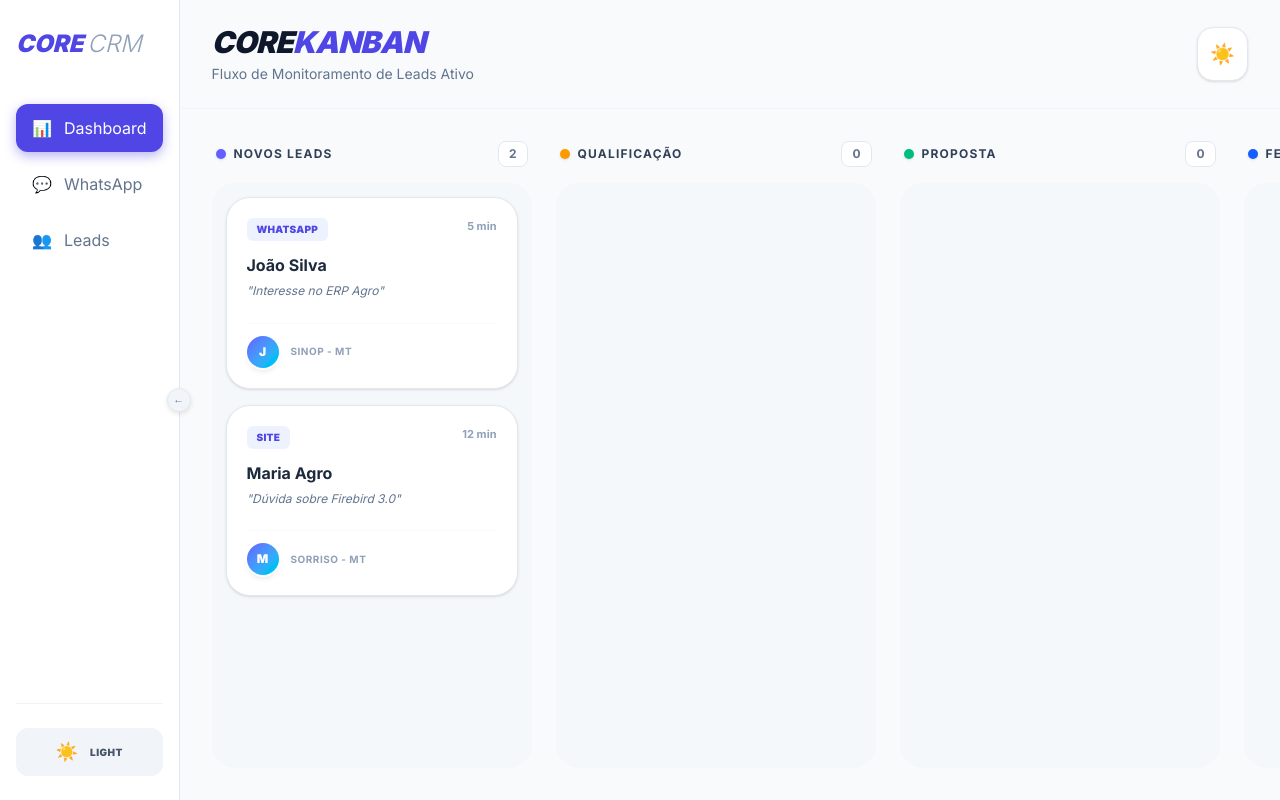
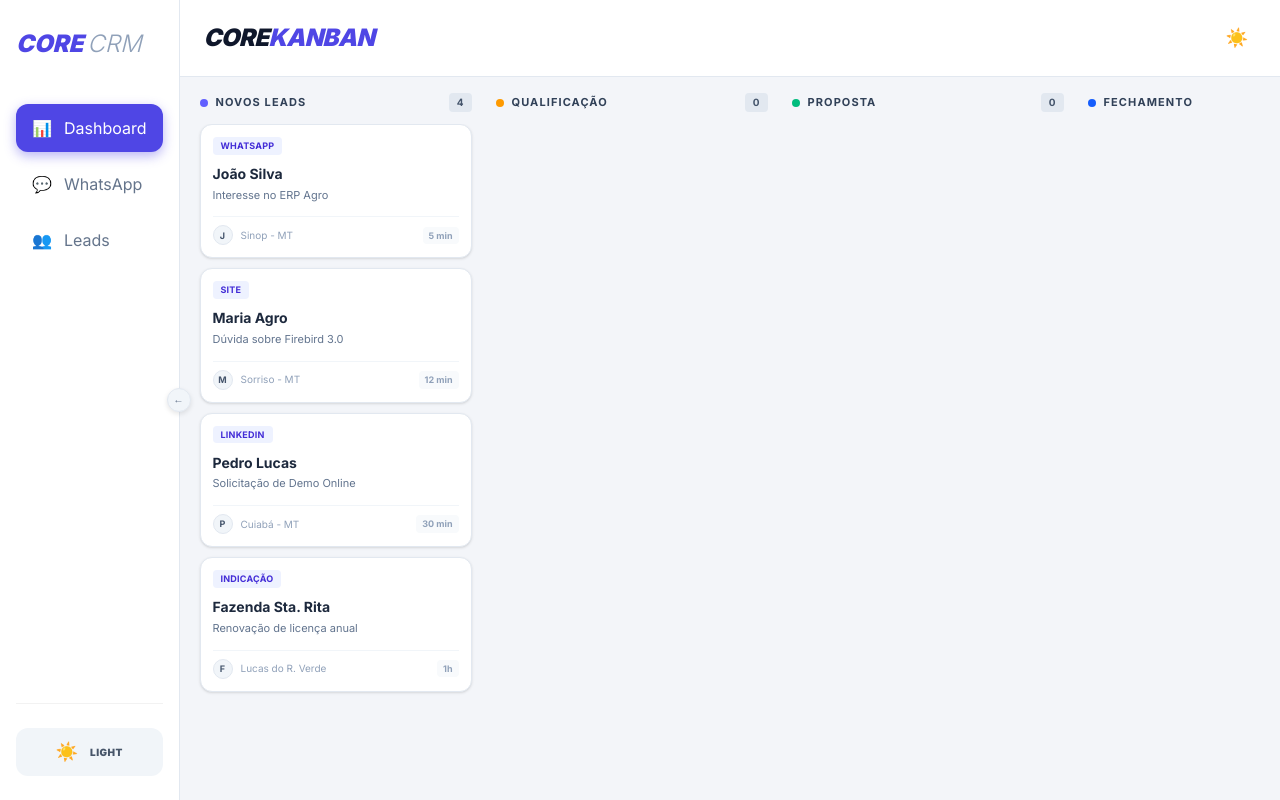
Before and after one commit to MatheusHolowka/crmProj-Front, an Angular app: page /dashboard in a window 1280 px wide. Built offline with nearby package versions, Linux system fonts and the light colour scheme.

Commit message:
Telas Novas

```diff
--- a/src/app/pages/dashboard/dashboard.css
+++ b/src/app/pages/dashboard/dashboard.css
@@ -1,48 +1,64 @@
-/* Scrollbar horizontal (Container principal) */
-.custom-scrollbar::-webkit-scrollbar {
-  height: 8px;
+/* --- SCROLLBARS FINAS --- */
+.custom-scrollbar::-webkit-scrollbar { height: 6px; }
+.custom-scrollbar::-webkit-scrollbar-track { background: transparent; }
+.custom-scrollbar::-webkit-scrollbar-thumb { background-color: #cbd5e1; border-radius: 4px; }
+.custom-scrollbar-y::-webkit-scrollbar { width: 4px; }
+.custom-scrollbar-y::-webkit-scrollbar-thumb { background-color: #e2e8f0; border-radius: 4px; }
+
+/* --- PERFORMANCE & FLUIDEZ --- */
+
+/* 1. Preview (O que você arrasta) */
+::ng-deep .cdk-drag-preview {
+  box-sizing: border-box;
+  border-radius: 0.75rem;
+  padding: 0.75rem;
+
+  /* --- CORREÇÃO DO DELAY --- */
+  /* Remove qualquer animação herdada do HTML (como o duration-200) */
+  /* Isso garante que o card siga o mouse instantaneamente */
+  transition: none !important;
+  animation: none !important;
+  /* ------------------------- */
+
+  /* Sombra focada */
+  box-shadow: 0 10px 15px -3px rgba(0, 0, 0, 0.1), 0 4px 6px -2px rgba(0, 0, 0, 0.05);
+
+  background-color: #ffffff !important;
+  color: #1e293b !important;
+  cursor: grabbing;
+
+  /* Aceleração de Hardware */
+  will-change: transform;
 }
 
-.custom-scrollbar::-webkit-scrollbar-track {
-  background: transparent;
+/* Dark Mode Fix */
+::ng-deep .dark .cdk-drag-preview {
+  background-color: #0f172a !important;
+  color: #f1f5f9 !important;
+  border: 1px solid #334155 !important;
+  box-shadow: 0 10px 15px -3px rgba(0, 0, 0, 0.5);
 }
 
-.custom-scrollbar::-webkit-scrollbar-thumb {
-  background-color: rgba(156, 163, 175, 0.3);
-  border-radius: 20px;
+/* 2. Placeholder (Espaço Vazio) */
+.cdk-drag-placeholder {
+  opacity: 1;
+  background: rgba(226, 232, 240, 0.3);
+  border: 1px dashed #cbd5e1;
+  border-radius: 0.75rem;
+  margin-bottom: 0.625rem; /* mb-2.5 */
+  min-height: 100px; /* Mais compacto */
 }
 
-/* Scrollbar vertical (Dentro das colunas) */
-.custom-scrollbar-y::-webkit-scrollbar {
-  width: 4px;
-}
-.custom-scrollbar-y::-webkit-scrollbar-track {
-  background: transparent;
-}
-.custom-scrollbar-y::-webkit-scrollbar-thumb {
-  background-color: rgba(156, 163, 175, 0.3);
-  border-radius: 20px;
+::ng-deep .dark .cdk-drag-placeholder {
+  background: rgba(30, 41, 59, 0.3);
+  border-color: #475569;
 }
 
-/* Correções do Drag & Drop */
-.cdk-drag-preview {
-  box-sizing: border-box;
-  border-radius: 1.5rem;
-  box-shadow: 0 20px 25px -5px rgba(0, 0, 0, 0.2), 0 10px 10px -5px rgba(0, 0, 0, 0.1);
-  background-color: #1e293b; /* Ajuste para dark mode se necessário */
-  opacity: 0.95;
+/* 3. Animações Rápidas (200ms é mais fluido que o padrão) */
+.cdk-drag-animating {
+  transition: transform 200ms cubic-bezier(0.2, 0, 0, 1);
 }
 
-/* Garante que o placeholder não colapse */
-.cdk-drag-placeholder {
-  opacity: 1 !important;
-  background: rgba(99, 102, 241, 0.05);
+.cdk-drop-list-dragging .cdk-drag:not(.cdk-drag-placeholder) {
+  transition: transform 200ms cubic-bezier(0.2, 0, 0, 1);
 }
-
-.cdk-drag-animating {
-  transition: transform 250ms cubic-bezier(0, 0, 0.2, 1);
-}
-
-.cdk-drop-list-dragging .cdk-drag {
-  transition: transform 250ms cubic-bezier(0, 0, 0.2, 1);
-}
--- a/src/app/pages/dashboard/dashboard.html
+++ b/src/app/pages/dashboard/dashboard.html
@@ -4,22 +4,20 @@
 
   <main class="flex-1 flex flex-col h-full relative min-w-0" cdkDropListGroup>
 
-    <header class="flex-none flex justify-between items-center px-8 py-6 border-b border-slate-100 dark:border-slate-900/50">
+    <header class="flex-none flex justify-between items-center px-6 py-4 border-b border-slate-200 dark:border-slate-800 bg-white dark:bg-slate-900 z-10">
       <div>
-        <h1 class="text-3xl font-black tracking-tight text-slate-900 dark:text-white italic">
+        <h1 class="text-2xl font-black tracking-tight text-slate-900 dark:text-white italic">
           CORE<span class="text-indigo-600">KANBAN</span>
         </h1>
-        <p class="text-slate-500 dark:text-slate-400 font-medium text-sm mt-1">Fluxo de Monitoramento de Leads Ativo</p>
       </div>
-
-      <button (click)="toggleTheme()" class="p-3 rounded-2xl bg-white dark:bg-slate-900 shadow-sm border border-slate-200 dark:border-slate-800 hover:scale-105 transition-transform cursor-pointer text-xl">
+      <button (click)="toggleTheme()" class="p-2 rounded-lg hover:bg-slate-100 dark:hover:bg-slate-800 transition-colors text-lg">
         {{ isDarkMode() ? '🌙' : '☀️' }}
       </button>
     </header>
 
-    <div class="flex-1 overflow-x-auto overflow-y-hidden p-8 custom-scrollbar">
+    <div class="flex-1 overflow-x-auto overflow-y-hidden p-4 custom-scrollbar bg-[#F3F5F9] dark:bg-slate-950">
 
-      <div class="flex h-full gap-6">
+      <div class="flex h-full gap-4">
 
         <ng-container *ngFor="let coluna of [
           { titulo: 'Novos Leads', cor: 'bg-indigo-500', lista: novosLeads },
@@ -28,13 +26,13 @@
           { titulo: 'Fechamento', cor: 'bg-blue-600', lista: fechamento }
         ]">
 
-          <div class="flex flex-col min-w-[320px] max-w-[400px] flex-1 h-full">
+          <div class="flex flex-col min-w-[280px] w-[280px] flex-1 h-full">
 
-            <div class="flex items-center justify-between mb-4 px-1 flex-none">
-              <h2 class="font-bold text-slate-700 dark:text-slate-300 flex items-center gap-2 uppercase text-xs tracking-widest">
-                <span [class]="'w-2.5 h-2.5 rounded-full shadow-sm ' + coluna.cor"></span> {{ coluna.titulo }}
+            <div class="flex items-center justify-between mb-3 px-1 flex-none">
+              <h2 class="font-bold text-slate-700 dark:text-slate-300 flex items-center gap-2 uppercase text-[11px] tracking-widest">
+                <span [class]="'w-2 h-2 rounded-full ' + coluna.cor"></span> {{ coluna.titulo }}
               </h2>
-              <span class="bg-white dark:bg-slate-800 text-slate-500 px-2.5 py-1 rounded-lg text-xs font-bold border border-slate-200 dark:border-slate-700">
+              <span class="bg-slate-200 dark:bg-slate-800 text-slate-600 dark:text-slate-400 px-2 py-0.5 rounded text-[10px] font-bold">
                 {{ coluna.lista.length }}
               </span>
             </div>
@@ -43,38 +41,40 @@
               cdkDropList
               [cdkDropListData]="coluna.lista"
               (cdkDropListDropped)="drop($event)"
-              class="flex-1 overflow-y-auto custom-scrollbar-y rounded-[1.5rem] bg-slate-100/50 dark:bg-slate-900/40 p-3 border-2 border-dashed border-transparent hover:border-indigo-500/10 transition-colors"
+              class="flex-1 overflow-y-auto custom-scrollbar-y px-1 pb-2"
             >
 
               <div
-                *ngFor="let lead of coluna.lista"
+                *ngFor="let lead of coluna.lista; trackBy: trackByFn"
                 cdkDrag
-                class="bg-white dark:bg-slate-900 p-5 rounded-3xl shadow-sm border border-slate-200 dark:border-slate-800 mb-4 cursor-grab active:cursor-grabbing hover:shadow-md hover:-translate-y-1 transition-all duration-200 group relative"
+                [cdkDragData]="lead"
+                class="bg-white dark:bg-slate-900 p-3 rounded-xl border border-slate-200 dark:border-slate-800 mb-2.5 cursor-grab active:cursor-grabbing hover:border-indigo-400 dark:hover:border-indigo-500 shadow-sm hover:shadow-md transition-all duration-200 group relative"
               >
-                <div class="flex justify-between items-start mb-3">
-                  <span class="text-[10px] font-black uppercase tracking-wide text-indigo-600 bg-indigo-50 dark:bg-indigo-500/10 px-2.5 py-1 rounded-md">
+
+                <div class="flex justify-between items-start mb-2">
+                  <span class="text-[9px] font-bold uppercase tracking-wide text-indigo-700 bg-indigo-50 dark:bg-indigo-500/20 dark:text-indigo-300 px-2 py-0.5 rounded">
                     {{ lead.origem }}
                   </span>
-                  <span class="text-slate-400 text-[11px] font-semibold">{{ lead.tempo }}</span>
+
+                  <button class="opacity-0 group-hover:opacity-100 p-1 -mt-1 -mr-1 rounded hover:bg-slate-100 dark:hover:bg-slate-800 text-slate-400 transition-all" title="Opções">
+                     <svg class="w-4 h-4" fill="currentColor" viewBox="0 0 24 24"><path d="M12 8c1.1 0 2-.9 2-2s-.9-2-2-2-2 .9-2 2 .9 2 2 2zm0 2c-1.1 0-2 .9-2 2s.9 2 2 2 2-.9 2-2-.9-2-2-2zm0 6c-1.1 0-2 .9-2 2s.9 2 2 2 2-.9 2-2-.9-2-2-2z"/></svg>
+                  </button>
                 </div>
 
-                <h3 class="font-bold text-slate-800 dark:text-slate-100 text-base mb-1">{{ lead.nome }}</h3>
+                <h3 class="font-semibold text-slate-800 dark:text-slate-100 text-sm mb-1 leading-tight">{{ lead.nome }}</h3>
 
-                <p class="text-xs text-slate-500 dark:text-slate-400 line-clamp-2 leading-relaxed mb-4 italic pr-1 inline-block">
-                  "{{ lead.mensagem }}"
+                <p class="text-[11px] text-slate-500 dark:text-slate-400 line-clamp-2 leading-relaxed mb-3">
+                  {{ lead.mensagem }}
                 </p>
 
-                <div class="flex items-center gap-3 pt-3 border-t border-slate-50 dark:border-slate-800/50">
-                  <div class="w-8 h-8 rounded-full bg-gradient-to-br from-indigo-500 to-cyan-400 flex items-center justify-center text-xs text-white font-black shadow-md ring-2 ring-white dark:ring-slate-900">
-                    {{ lead.nome[0] }}
-                  </div>
-                  <span class="text-[10px] font-bold text-slate-400 uppercase tracking-wider">{{ lead.localidade }}</span>
-                </div>
-
-                <div *cdkDragPlaceholder class="opacity-0"></div>
-
-                <div *cdkDragPreview class="bg-white dark:bg-slate-900 p-5 rounded-3xl shadow-2xl border border-indigo-500/30 opacity-95 scale-105 rotate-2 cursor-grabbing">
-                   <h3 class="font-bold text-indigo-600">Movendo {{ lead.nome }}...</h3>
+                <div class="flex items-center justify-between pt-2 border-t border-slate-100 dark:border-slate-800">
+                   <div class="flex items-center gap-2">
+                      <div class="w-5 h-5 rounded-full bg-slate-100 dark:bg-slate-800 text-slate-600 dark:text-slate-300 flex items-center justify-center text-[9px] font-bold border border-slate-200 dark:border-slate-700">
+                        {{ lead.nome[0] }}
+                      </div>
+                      <span class="text-[10px] text-slate-400 font-medium">{{ lead.localidade }}</span>
+                   </div>
+                   <span class="text-[9px] font-semibold text-slate-400 bg-slate-50 dark:bg-slate-800/50 px-1.5 py-0.5 rounded">{{ lead.tempo }}</span>
                 </div>
 
               </div>
--- a/src/app/pages/dashboard/dashboard.ts
+++ b/src/app/pages/dashboard/dashboard.ts
@@ -30,15 +30,24 @@ interface Lead {
 export class Dashboard {
   public theme = inject(Theme);
 
-  // Etapas do Funil (Mock de dados que viriam do seu banco)
+  // Etapas do Funil (Mock de dados)
   novosLeads: Lead[] = [
     { id: 1, nome: 'João Silva', origem: 'WhatsApp', mensagem: 'Interesse no ERP Agro', localidade: 'Sinop - MT', tempo: '5 min' },
-    { id: 2, nome: 'Maria Agro', origem: 'Site', mensagem: 'Dúvida sobre Firebird 3.0', localidade: 'Sorriso - MT', tempo: '12 min' }
+    { id: 2, nome: 'Maria Agro', origem: 'Site', mensagem: 'Dúvida sobre Firebird 3.0', localidade: 'Sorriso - MT', tempo: '12 min' },
+    { id: 3, nome: 'Pedro Lucas', origem: 'LinkedIn', mensagem: 'Solicitação de Demo Online', localidade: 'Cuiabá - MT', tempo: '30 min' },
+    { id: 4, nome: 'Fazenda Sta. Rita', origem: 'Indicação', mensagem: 'Renovação de licença anual', localidade: 'Lucas do R. Verde', tempo: '1h' }
   ];
 
   qualificacao: Lead[] = [];
   proposta: Lead[] = [];
   fechamento: Lead[] = [];
+
+  // MELHORIA DE PERFORMANCE:
+  // Isso diz ao Angular para rastrear os itens pelo ID e não pela referência do objeto.
+  // Remove o "piscar" e o lag durante o arrasto.
+  trackByFn(index: number, item: Lead): number {
+    return item.id;
+  }
 
   drop(event: CdkDragDrop<Lead[]>) {
     if (event.previousContainer === event.container) {
--- a/src/app/pages/whatsapp/whatsapp-chat.html
+++ b/src/app/pages/whatsapp/whatsapp-chat.html
@@ -2,27 +2,50 @@
   <app-sidebar></app-sidebar>
 
   <div class="flex flex-1 overflow-hidden">
-    <aside class="w-80 bg-white dark:bg-slate-900 border-r border-slate-200 dark:border-slate-800 flex flex-col">
+<aside class="w-80 bg-white dark:bg-slate-900 border-r border-slate-200 dark:border-slate-800 flex flex-col transition-colors duration-500">
+
       <header class="p-6 border-b border-slate-100 dark:border-slate-800 flex justify-between items-center">
-        <h1 class="text-xl font-black text-slate-800 dark:text-white italic">WhatsApp</h1>
-        <div class="w-3 h-3 rounded-full shadow-sm" [class.bg-green-500]="isConnected()" [class.bg-slate-300]="!isConnected()"></div>
+        <h1 class="text-xl font-black text-slate-900 dark:text-white italic tracking-tight">
+          CORE<span class="text-indigo-600">CHAT</span>
+        </h1>
+
+        <div class="flex items-center gap-2" title="Status da Conexão">
+          <span class="text-[10px] font-bold text-slate-400 uppercase tracking-widest hidden lg:block">
+            {{ isConnected() ? 'ONLINE' : 'OFF' }}
+          </span>
+          <div class="relative flex h-3 w-3">
+            <span *ngIf="isConnected()" class="animate-ping absolute inline-flex h-full w-full rounded-full bg-green-400 opacity-75"></span>
+            <span class="relative inline-flex rounded-full h-3 w-3"
+                  [class.bg-green-500]="isConnected()"
+                  [class.bg-red-500]="!isConnected()"></span>
+          </div>
+        </div>
       </header>
 
       <div class="flex-1 overflow-y-auto custom-scrollbar">
         @for (chat of chats(); track chat.id) {
-          <div class="p-4 border-b border-slate-50 dark:border-slate-800 cursor-pointer transition-all hover:bg-slate-50 dark:hover:bg-slate-800 flex gap-3"
+          <div class="p-4 border-b border-slate-50 dark:border-slate-800/50 cursor-pointer transition-all hover:bg-slate-50 dark:hover:bg-slate-800/50 flex gap-4 group"
                [class.bg-indigo-50]="selectedChat()?.id === chat.id"
-               [class.dark:bg-indigo-900/20]="selectedChat()?.id === chat.id"
+               [class.border-l-4]="selectedChat()?.id === chat.id"
+               [class.border-l-indigo-600]="selectedChat()?.id === chat.id"
+               [class.dark:bg-slate-800]="selectedChat()?.id === chat.id"
                (click)="selectChat(chat)">
-            <div class="w-12 h-12 rounded-full bg-indigo-600 flex items-center justify-center text-white font-bold shrink-0 shadow-lg">
+
+            <div class="w-12 h-12 rounded-2xl bg-gradient-to-br from-indigo-500 to-violet-600 flex items-center justify-center text-white font-bold shrink-0 shadow-md group-hover:scale-105 transition-transform duration-200 text-lg">
               {{ chat.name[0] }}
             </div>
-            <div class="flex-1 min-w-0">
-              <div class="flex justify-between items-start mb-1">
-                <span class="font-bold text-slate-800 dark:text-slate-100 truncate">{{ chat.name }}</span>
-                <span class="text-[10px] font-medium text-slate-400 shrink-0">{{ chat.time }}</span>
+
+            <div class="flex-1 min-w-0 flex flex-col justify-center">
+              <div class="flex justify-between items-center mb-0.5">
+                <span class="font-bold text-slate-700 dark:text-slate-200 truncate text-sm">{{ chat.name }}</span>
+                <span class="text-[10px] font-semibold text-slate-400 shrink-0 bg-slate-100 dark:bg-slate-800 px-1.5 py-0.5 rounded">{{ chat.time }}</span>
               </div>
-              <p class="text-xs text-slate-500 dark:text-slate-400 truncate">{{ chat.lastMessage }}</p>
+
+              <div class="flex justify-between items-center">
+                <p class="text-xs text-slate-500 dark:text-slate-400 truncate w-[90%] group-hover:text-indigo-600 dark:group-hover:text-indigo-400 transition-colors">
+                  {{ chat.lastMessage }}
+                </p>
+                </div>
             </div>
           </div>
         }
```
